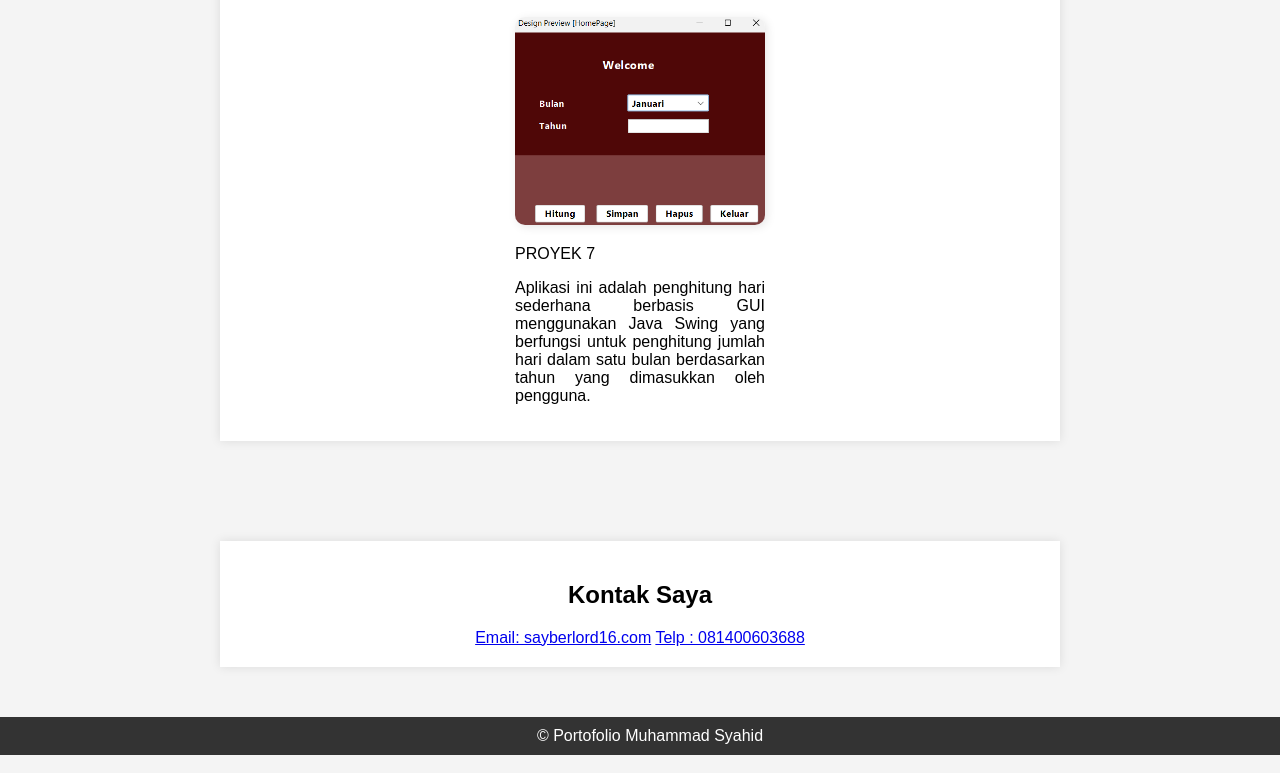
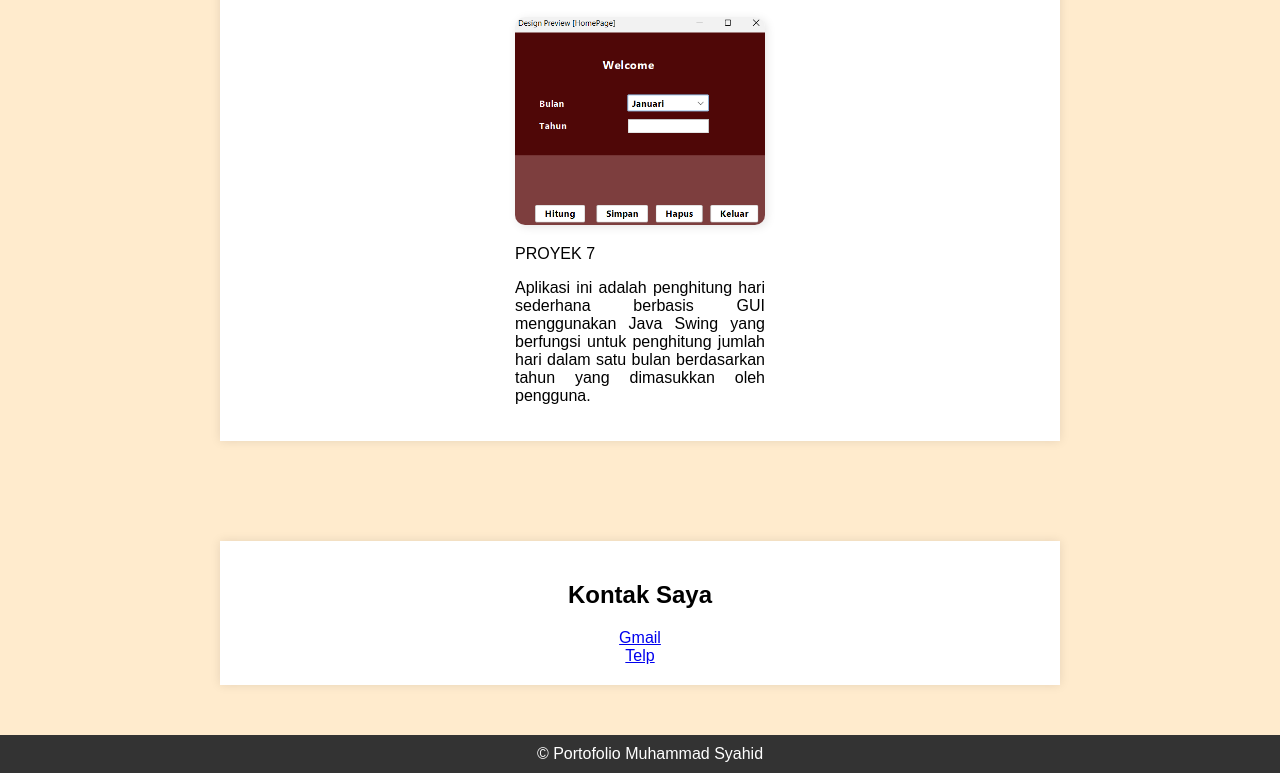
Before and after one commit to SAYBERlord217/portofolio.github.io, a plain HTML site: page index.html in a window 1280 px wide. Shown: the part 1547-2320 px from the top of the page. Drawn offline with Linux system fonts and the light colour scheme.

Commit message:
Update index.html

```diff
--- a/index.html
+++ b/index.html
@@ -62,7 +62,7 @@
         }
     </style>
 </head>
-<body>
+<body style="background-color: blanchedalmond">
     <header>
         Portofolio Saya
     </header>
@@ -72,7 +72,7 @@
             <h1>Halo, Saya Muhammad Syahid Islamy</h1>
             <p>Saya adalah siswa SMK Telkom Jakarta jurusan RPL angkatan 32.</p>
             <br>
-            <p>Saat ini saya sedang mendalami bahasa pemrograman Java, Blockchain, Html, PHP, SQL dan CSS</p>
+            <p>Saat ini saya sedang mendalami bahasa pemrograman Java, Blockchain, Html, PHP, MySQL dan CSS</p>
             <a href="#projects" class="btn">Lihat Proyek</a>
             <a href="#contact" class="btn">Hubungi Saya</a>
         </div>
@@ -134,8 +134,9 @@
     <section id="contact">
         <div class="container">
             <h2>Kontak Saya</h2>
-            <a href="https://mail.google.com/mail/u/0/#inboxm">Email: sayberlord16.com</a>
-            <a href="https://web.whatsapp.com">Telp : 081400603688</a>
+            <a href="https://mail.google.com/mail/u/0/#inboxm">Gmail</a>
+            <br>
+            <a href="https://web.whatsapp.com">Telp</a>
         </div>
     </section>
 
```
